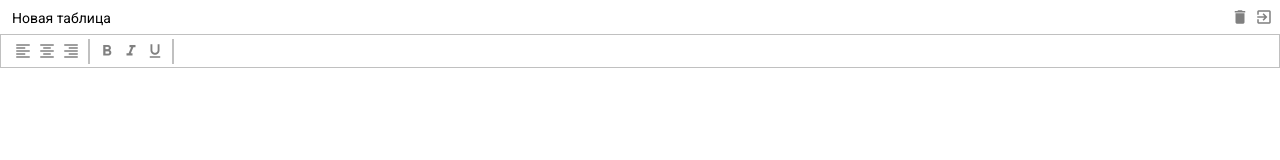
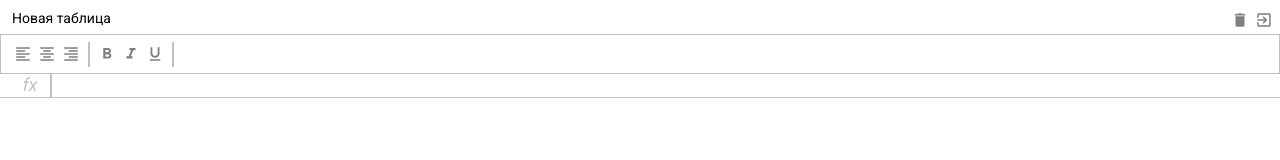
Before and after one commit to natasha17-spec/excel-cource, a website built with webpack: page src/index.html in a window 1280 px wide. Built offline with nearby package versions, Linux system fonts and the light colour scheme.

Commit message:
added styles for formula component

```diff
--- a/src/index.html
+++ b/src/index.html
@@ -26,7 +26,11 @@
             <div class="button"><span class="material-icons">format_underline</span></div>
             <div class="line"></div>
         </div>
-        <div class="excel__formula"></div>
+        <div class="excel__formula">
+            <div class="formula-info">fx</div>
+            <div class="line"></div>
+            <div class="formula-input" contenteditable="true" spellcheck="false"></div>
+        </div>
         <div class="excel__table"></div>
     </div>
 </div>
--- a/src/scss/_mixins.scss
+++ b/src/scss/_mixins.scss
@@ -7,7 +7,6 @@
   display: inline-block;
   color: rgba(0,0,0, .7);
   border-radius: 10%;
-  bottom: 3px;
 
   span {
     font-size: 18px;
@@ -23,3 +22,11 @@
     cursor: pointer;
   }
 }
+
+@mixin line($border: #c0c0c0){
+  width: 0.25px;
+  height: 25px;
+  border: 0.5px solid $border;
+  position: relative;
+  margin: 0 5px;
+}
--- a/src/scss/_variables.scss
+++ b/src/scss/_variables.scss
@@ -1,3 +1,5 @@
 $header-height: 34px;
-$toolbar-height: 34px;
+$toolbar-height: 40px;
+$formula-height: 24px;
 $border-color: #c0c0c0;
+$info-cell-width: 30px;
--- a/src/scss/formula.scss
+++ b/src/scss/formula.scss
@@ -2,5 +2,34 @@
 @import "mixins";
 
 .excel__formula {
+  position: absolute;
+  right: 0;
+  left: 0;
+  top: $header-height + $toolbar-height;
+  height: $formula-height;
+  display: flex;
+  align-items: center;
+  border-bottom: 1px solid $border-color;
+  padding: 0 15px;
 
+  .formula-info {
+    font-size: 18px;
+    font-style: italic;
+    text-align: center;
+    color: $border-color;
+    min-width: $info-cell-width;
+  }
+
+  .formula-input {
+    padding: 4px;
+    font-size: 12px;
+    outline: none;
+    width: 100%;
+    height: 100%;
+    color: #000000;
+  }
+
+  .line {
+    @include line($border-color);
+  }
 }
--- a/src/scss/toolbar.scss
+++ b/src/scss/toolbar.scss
@@ -16,11 +16,6 @@
   }
 
   .line {
-    width: 0.25px;
-    height: 25px;
-    border: 0.5px solid $border-color;
-    bottom: 3px;
-    position: relative;
-    margin: 0 5px;
+    @include line($border-color);
   }
 }
```
